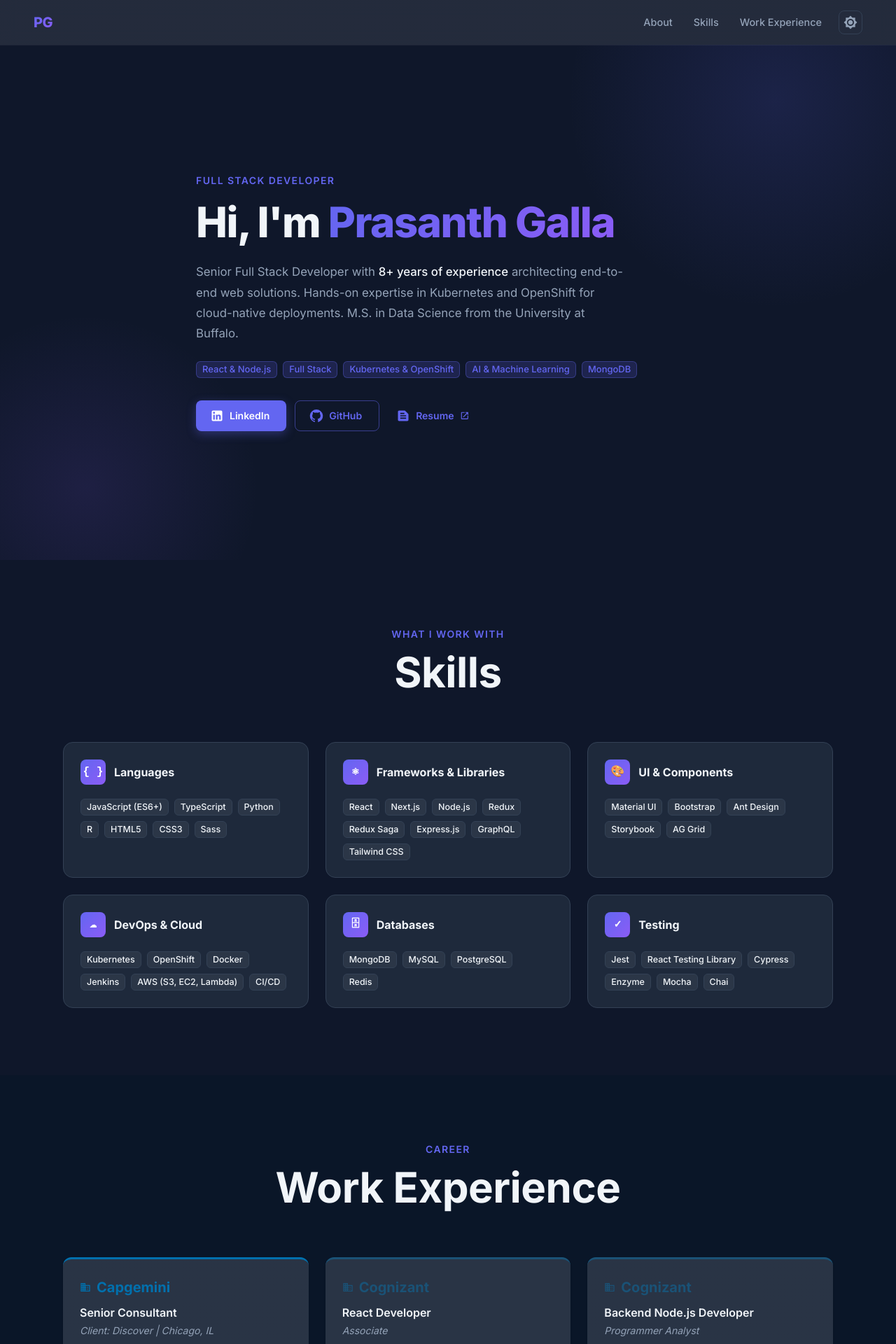
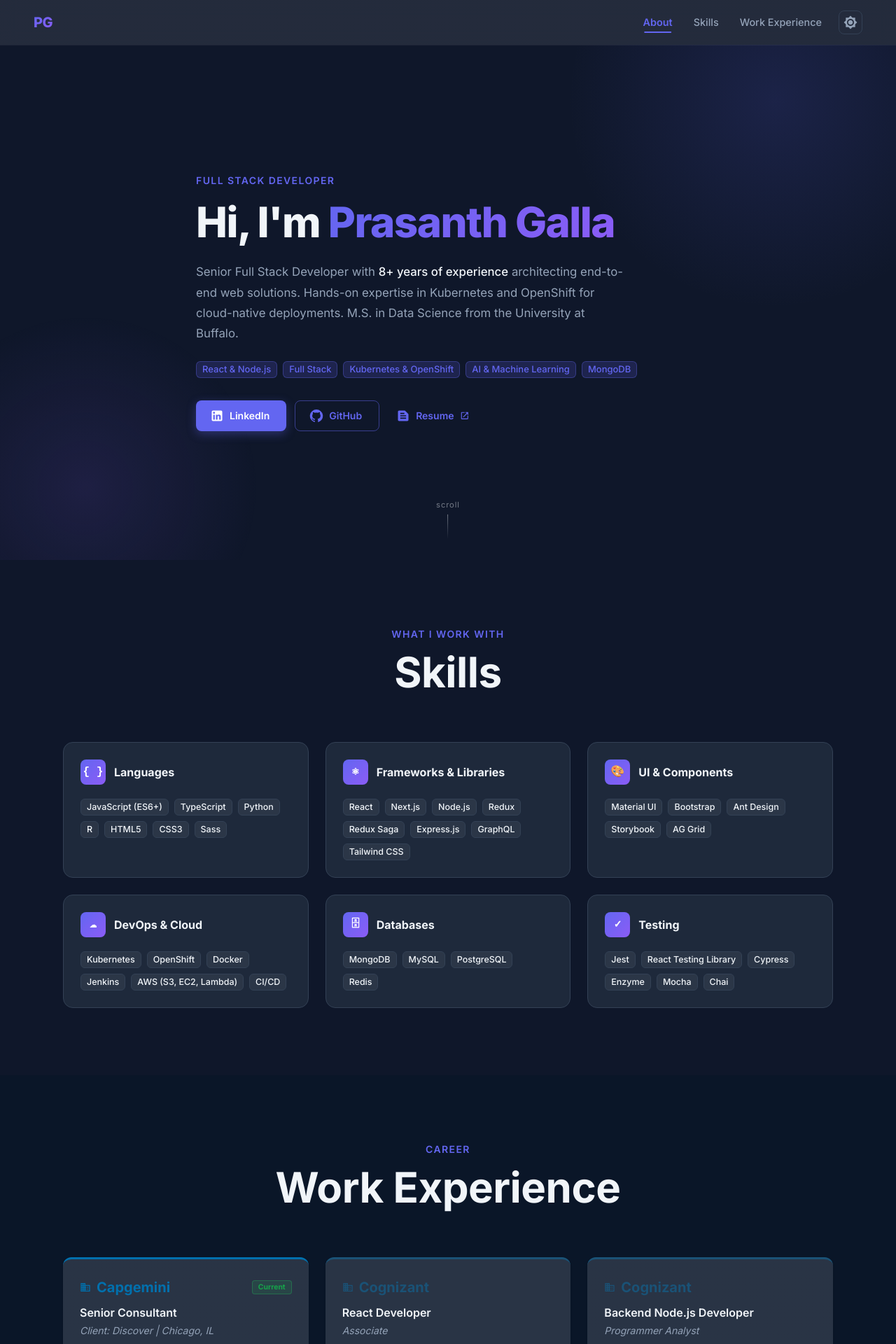
Before and after one commit to Galla1302/Galla1302.github.io, a React (Create React App) app: page / in a window 1280 px wide. Shown: the top 1920 px of the page at 70% size. Built offline with nearby package versions, Linux system fonts and the light colour scheme; the HTML template or start-up script is replaced by a standard one.

Commit message:
added scroll to top, menu highlight.

```diff
--- a/src/Components/Footer/Footer.tsx
+++ b/src/Components/Footer/Footer.tsx
@@ -16,7 +16,7 @@
       }}
     >
       <Typography variant="body2" color="text.secondary">
-        © 2025 Prasanth Galla. Built with React & MUI.
+        © 2026 Prasanth Galla. Built with React & MUI.
       </Typography>
     </Box>
   );
--- a/src/Components/IntroSection/IntroSection.tsx
+++ b/src/Components/IntroSection/IntroSection.tsx
@@ -198,6 +198,37 @@
           </Button>
         </Box>
       </Box>
+
+      {/* Scroll-down hint */}
+      <Box
+        sx={{
+          position: 'absolute',
+          bottom: 32,
+          left: '50%',
+          transform: 'translateX(-50%)',
+          display: 'flex',
+          flexDirection: 'column',
+          alignItems: 'center',
+          gap: 0.5,
+          opacity: 0.45,
+          '@keyframes bounce': {
+            '0%, 100%': { transform: 'translateX(-50%) translateY(0)' },
+            '50%': { transform: 'translateX(-50%) translateY(6px)' },
+          },
+          animation: 'bounce 1.8s ease-in-out infinite',
+        }}
+      >
+        <Typography variant="caption" sx={{ letterSpacing: '0.08em', fontSize: '0.7rem' }}>
+          scroll
+        </Typography>
+        <Box
+          sx={{
+            width: '1px',
+            height: '36px',
+            background: `linear-gradient(180deg, ${theme.palette.text.primary}, transparent)`,
+          }}
+        />
+      </Box>
     </Box>
   );
 };
--- a/src/Components/NavBar/NavBar.tsx
+++ b/src/Components/NavBar/NavBar.tsx
@@ -22,10 +22,11 @@
     label: string;
     onClick: () => void;
   }[];
+  activeSection: number;
 }
 
 export const NavBar = (props: NavBarProps) => {
-  const { links } = props;
+  const { links, activeSection } = props;
   const theme = useTheme();
 
   const [anchorElNav, setAnchorElNav] = React.useState<null | HTMLElement>(
@@ -81,10 +82,25 @@
               key={`nav-${el.id}`}
               onClick={el.onClick}
               sx={{
-                color: theme.palette.text.secondary,
-                fontWeight: 500,
+                color: activeSection === el.id
+                  ? theme.palette.primary.main
+                  : theme.palette.text.secondary,
+                fontWeight: activeSection === el.id ? 600 : 500,
                 fontSize: '0.9rem',
                 px: 1.5,
+                position: 'relative',
+                '&::after': {
+                  content: '""',
+                  position: 'absolute',
+                  bottom: 4,
+                  left: '50%',
+                  transform: activeSection === el.id ? 'translateX(-50%) scaleX(1)' : 'translateX(-50%) scaleX(0)',
+                  width: '60%',
+                  height: '2px',
+                  borderRadius: '1px',
+                  backgroundColor: theme.palette.primary.main,
+                  transition: 'transform 0.2s ease',
+                },
                 '&:hover': {
                   color: theme.palette.primary.main,
                   backgroundColor: 'transparent',
--- a/src/Components/WorkExperience/WorkExperience.tsx
+++ b/src/Components/WorkExperience/WorkExperience.tsx
@@ -1,9 +1,10 @@
 import React, { Ref, useState } from 'react';
-import { Box, Typography, Card, CardContent, Chip, Modal, useTheme } from '@mui/material';
+import { Box, Typography, Card, CardContent, Chip, Modal, IconButton, useTheme } from '@mui/material';
 import { projects } from '../../data/projects';
 import { ProjectItem } from './ProjectItem';
 import BusinessIcon from '@mui/icons-material/Business';
 import OpenInNewIcon from '@mui/icons-material/OpenInNew';
+import CloseIcon from '@mui/icons-material/Close';
 
 interface WorkExperienceProps {
   expRef: Ref<HTMLElement>;
@@ -85,14 +86,27 @@
             >
               <CardContent sx={{ flexGrow: 1, p: 3 }}>
                 {/* Company row */}
-                <Box sx={{ display: 'flex', alignItems: 'center', gap: 1, mb: 1 }}>
+                <Box sx={{ display: 'flex', alignItems: 'center', gap: 1, mb: 1, flexWrap: 'wrap' }}>
                   <BusinessIcon sx={{ fontSize: '1rem', color: accent }} />
-                  <Typography
-                    variant="h6"
-                    sx={{ fontWeight: 700, color: accent }}
-                  >
+                  <Typography variant="h6" sx={{ fontWeight: 700, color: accent }}>
                     {project.company}
                   </Typography>
+                  {project.endDate === 'Present' && (
+                    <Chip
+                      label="Current"
+                      size="small"
+                      sx={{
+                        height: '20px',
+                        fontSize: '0.65rem',
+                        fontWeight: 700,
+                        backgroundColor: 'rgba(34,197,94,0.12)',
+                        color: '#16a34a',
+                        border: '1px solid rgba(34,197,94,0.3)',
+                        borderRadius: '4px',
+                        ml: 'auto',
+                      }}
+                    />
+                  )}
                 </Box>
 
                 {/* Position */}
@@ -195,6 +209,22 @@
             overflowY: 'auto',
           }}
         >
+          <IconButton
+            onClick={() => setSelectedProject(null)}
+            size="small"
+            sx={{
+              position: 'sticky',
+              top: 8,
+              float: 'right',
+              mr: 1,
+              mt: 1,
+              zIndex: 1,
+              color: theme.palette.text.secondary,
+              '&:hover': { color: theme.palette.text.primary },
+            }}
+          >
+            <CloseIcon fontSize="small" />
+          </IconButton>
           {selectedProject && <ProjectItem {...selectedProject} />}
         </Box>
       </Modal>
--- a/src/pages/HomePage/HomePage.tsx
+++ b/src/pages/HomePage/HomePage.tsx
@@ -1,5 +1,6 @@
-import React, { useRef } from 'react';
-import { Box } from '@mui/material';
+import React, { useRef, useState, useEffect } from 'react';
+import { Box, Fab, Zoom, useTheme } from '@mui/material';
+import KeyboardArrowUpIcon from '@mui/icons-material/KeyboardArrowUp';
 
 import {
   IntroSection,
@@ -13,6 +14,40 @@
   const introRef = useRef<HTMLElement>(null);
   const skillsRef = useRef<HTMLElement>(null);
   const expRef = useRef<HTMLElement>(null);
+  const [activeSection, setActiveSection] = useState<number>(1);
+  const [showScrollTop, setShowScrollTop] = useState(false);
+  const theme = useTheme();
+
+  // Track active section via IntersectionObserver
+  useEffect(() => {
+    const observers: IntersectionObserver[] = [];
+    const sections = [
+      { ref: introRef, id: 1 },
+      { ref: skillsRef, id: 2 },
+      { ref: expRef, id: 3 },
+    ];
+
+    sections.forEach(({ ref, id }) => {
+      if (!ref.current) return;
+      const observer = new IntersectionObserver(
+        ([entry]) => {
+          if (entry.isIntersecting) setActiveSection(id);
+        },
+        { threshold: 0.3 },
+      );
+      observer.observe(ref.current);
+      observers.push(observer);
+    });
+
+    return () => observers.forEach((o) => o.disconnect());
+  }, []);
+
+  // Show scroll-to-top FAB after scrolling 300px
+  useEffect(() => {
+    const handleScroll = () => setShowScrollTop(window.scrollY > 300);
+    window.addEventListener('scroll', handleScroll, { passive: true });
+    return () => window.removeEventListener('scroll', handleScroll);
+  }, []);
 
   const navigationData = [
     {
@@ -20,8 +55,7 @@
       label: 'About',
       onClick: () => {
         window.scrollTo({
-          top:
-            introRef?.current?.offsetTop && introRef?.current?.offsetTop - 50,
+          top: introRef?.current?.offsetTop && introRef?.current?.offsetTop - 50,
           behavior: 'smooth',
         });
       },
@@ -31,8 +65,7 @@
       label: 'Skills',
       onClick: () => {
         window.scrollTo({
-          top:
-            skillsRef?.current?.offsetTop && skillsRef?.current?.offsetTop - 50,
+          top: skillsRef?.current?.offsetTop && skillsRef?.current?.offsetTop - 50,
           behavior: 'smooth',
         });
       },
@@ -51,11 +84,32 @@
 
   return (
     <Box>
-      <NavBar links={navigationData} />
+      <NavBar links={navigationData} activeSection={activeSection} />
       <IntroSection introRef={introRef} />
       <Skills skillsRef={skillsRef} />
       <WorkExperience expRef={expRef} />
       <Footer />
+
+      {/* Scroll-to-top FAB */}
+      <Zoom in={showScrollTop}>
+        <Fab
+          size="small"
+          onClick={() => window.scrollTo({ top: 0, behavior: 'smooth' })}
+          sx={{
+            position: 'fixed',
+            bottom: 32,
+            right: 32,
+            backgroundColor: theme.palette.primary.main,
+            color: '#fff',
+            boxShadow: '0 4px 14px rgba(99,102,241,0.4)',
+            '&:hover': {
+              backgroundColor: theme.palette.primary.dark,
+            },
+          }}
+        >
+          <KeyboardArrowUpIcon />
+        </Fab>
+      </Zoom>
     </Box>
   );
 };
```
